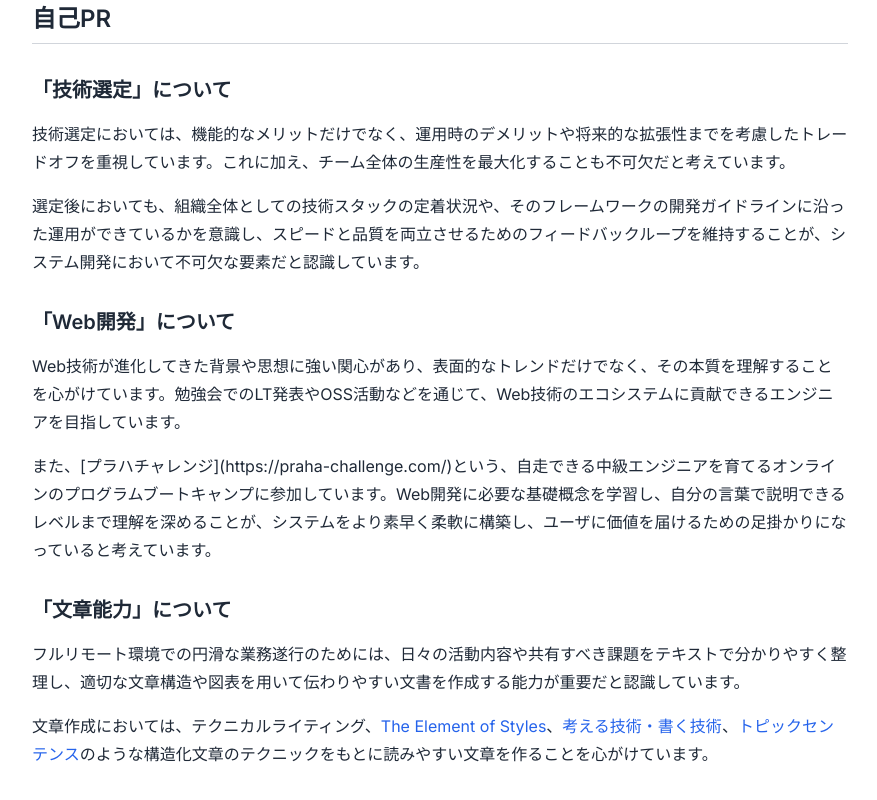
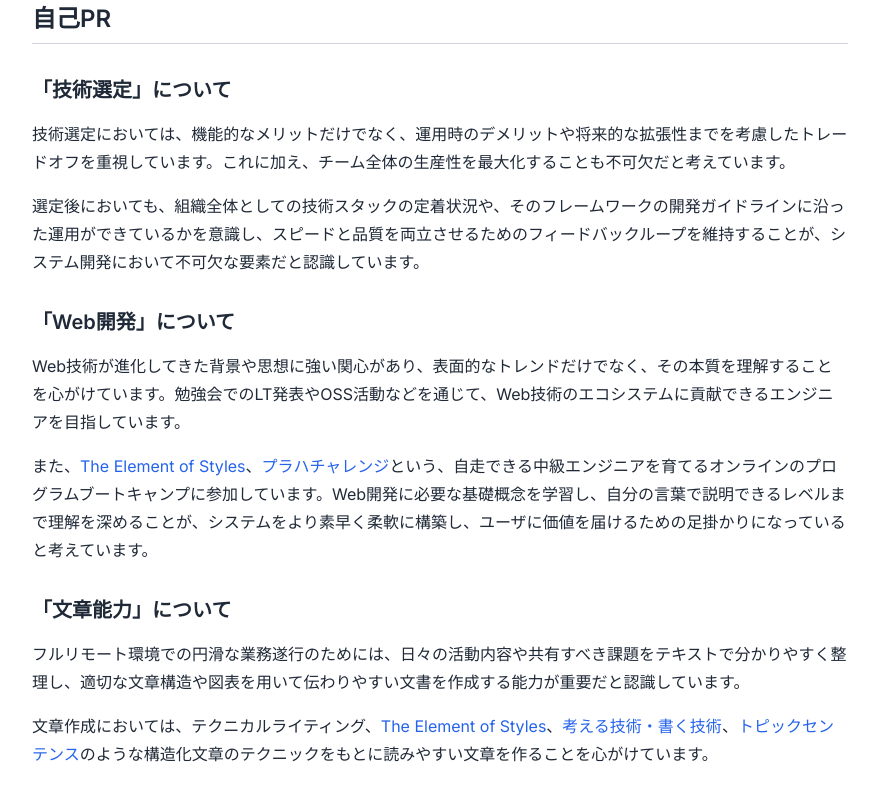
Before and after one commit to kmishima16/my-profile, a plain HTML site: page index.html in a window 1280 px wide. Shown: the part 1867-2667 px from the top of the page, without its empty margins (200-1077 px from the left). Drawn offline with nearby package versions, Linux system fonts and the light colour scheme.

Commit message:
update リンク修正

```diff
--- a/index.html
+++ b/index.html
@@ -146,7 +146,7 @@
                         Web技術が進化してきた背景や思想に強い関心があり、表面的なトレンドだけでなく、その本質を理解することを心がけています。勉強会でのLT発表やOSS活動などを通じて、Web技術のエコシステムに貢献できるエンジニアを目指しています。
                     </p>
                     <p>
-                        また、[プラハチャレンジ](https://praha-challenge.com/)という、自走できる中級エンジニアを育てるオンラインのプログラムブートキャンプに参加しています。Web開発に必要な基礎概念を学習し、自分の言葉で説明できるレベルまで理解を深めることが、システムをより素早く柔軟に構築し、ユーザに価値を届けるための足掛かりになっていると考えています。
+                        また、<a href="https://praha-challenge.com/" target="_blank" rel="noopener noreferrer" class="text-blue-600 hover:underline">The Element of Styles</a>、<a href="https://www.kinokuniya.co.jp/f/dsg-01-9784478490273" target="_blank" rel="noopener noreferrer" class="text-blue-600 hover:underline">プラハチャレンジ</a>という、自走できる中級エンジニアを育てるオンラインのプログラムブートキャンプに参加しています。Web開発に必要な基礎概念を学習し、自分の言葉で説明できるレベルまで理解を深めることが、システムをより素早く柔軟に構築し、ユーザに価値を届けるための足掛かりになっていると考えています。
                     </p>
                 </article>
                  <article>
```
